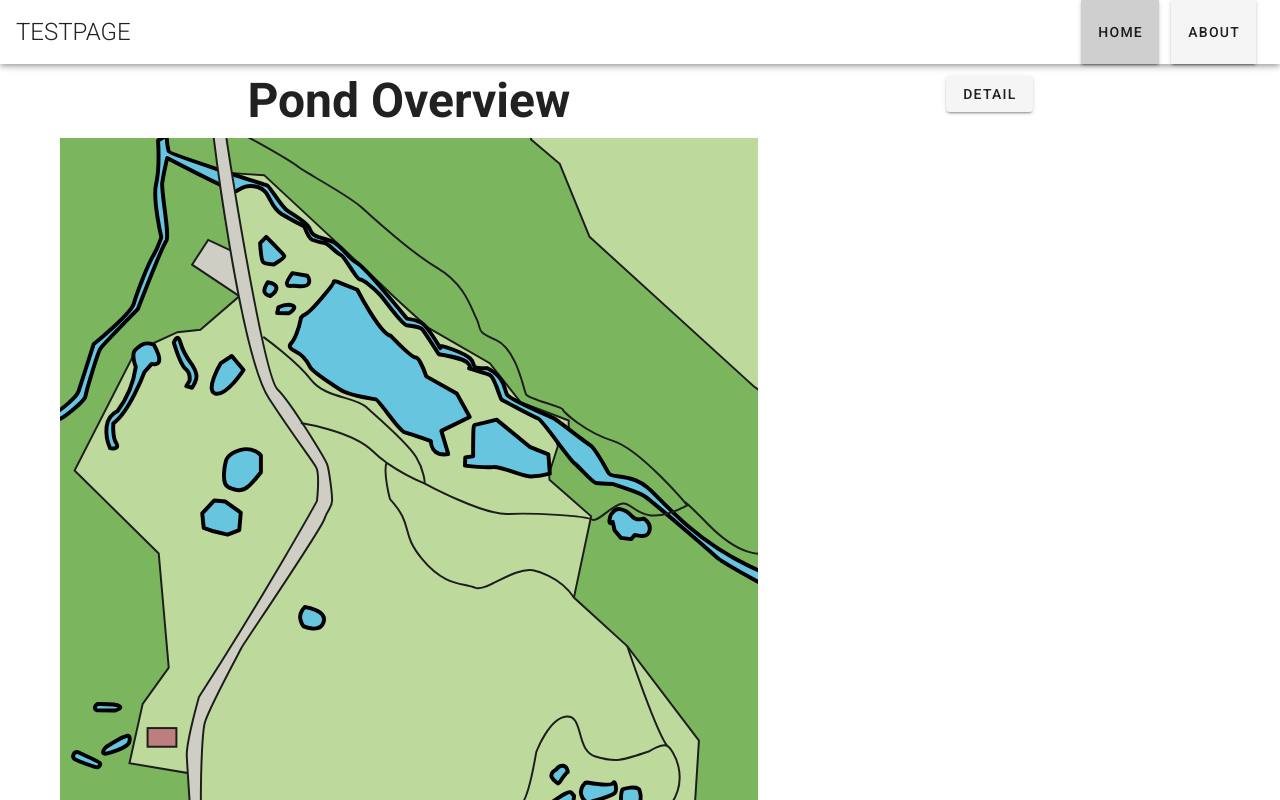
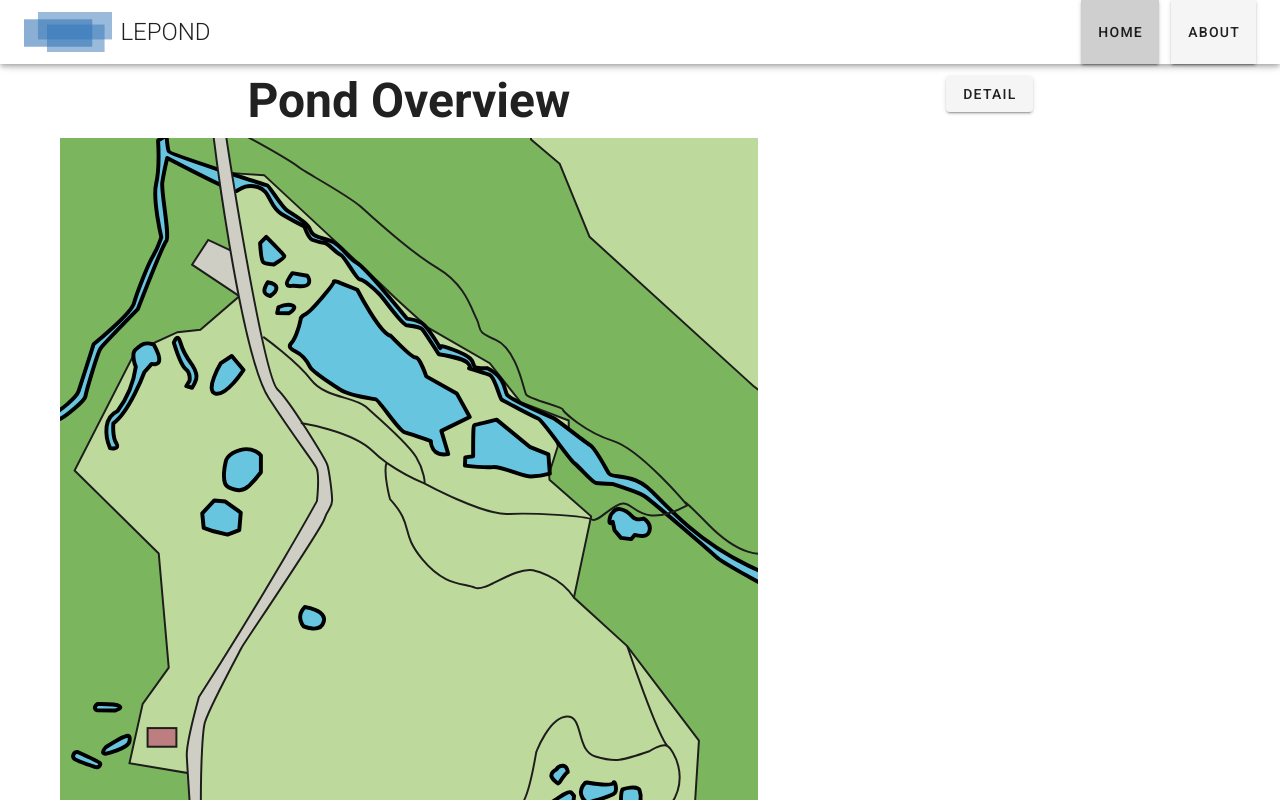
Before and after one commit to sense-nature/happy-frog, a Vue app in the folder ui/: page / in a window 1280 px wide. Shown: the top 800 px of the page. Built offline with nearby package versions, Linux system fonts and the light colour scheme.

Commit message:
Add logo

```diff
--- a/ui/src/App.vue
+++ b/ui/src/App.vue
@@ -2,8 +2,9 @@
   <v-app>
     <nav>
       <v-toolbar app>
+          <Logo class="logo"/>
         <v-toolbar-title class="headline text-uppercase">
-          <span class="font-weight-light">Testpage</span>
+          <span class="font-weight-light">Lepond</span>
         </v-toolbar-title>
         <v-spacer></v-spacer>
         <v-toolbar-items class="hidden-sm-and-down">
@@ -20,9 +21,12 @@
 </template>
 
 <script>
+import Logo from './components/logo.vue';
 export default {
   name: "App",
-  components: {},
+  components: {
+    Logo,
+  },
   data() {
     return {
       //
--- /dev/null
+++ b/ui/src/components/logo.vue
@@ -0,0 +1,9 @@
+<template>
+    <svg id="Ebene_5" data-name="Ebene 5" xmlns="http://www.w3.org/2000/svg" viewBox="0 0 282.68 127.9"><title>logo02</title><rect class="cls-1" y="23.34" width="218.26" height="87.75"/><rect class="cls-2" x="73.56" y="40.14" width="184.09" height="87.75"/><rect class="cls-2" x="44.62" width="238.06" height="87.75"/></svg>
+</template>
+
+<style scoped>.cls-1{fill:#145ca8;}.cls-1,.cls-2{opacity:0.49;}.cls-2{fill:#3072b6;}
+svg {
+    height: 40px;
+    margin: 4px 8px;
+}</style>
```
Also changed, not shown: ui/src/components/map.vue (+3 -2 lines), ui/src/assets/logoLePont01.svg (added), ui/src/assets/logoLePont02.svg (added).
